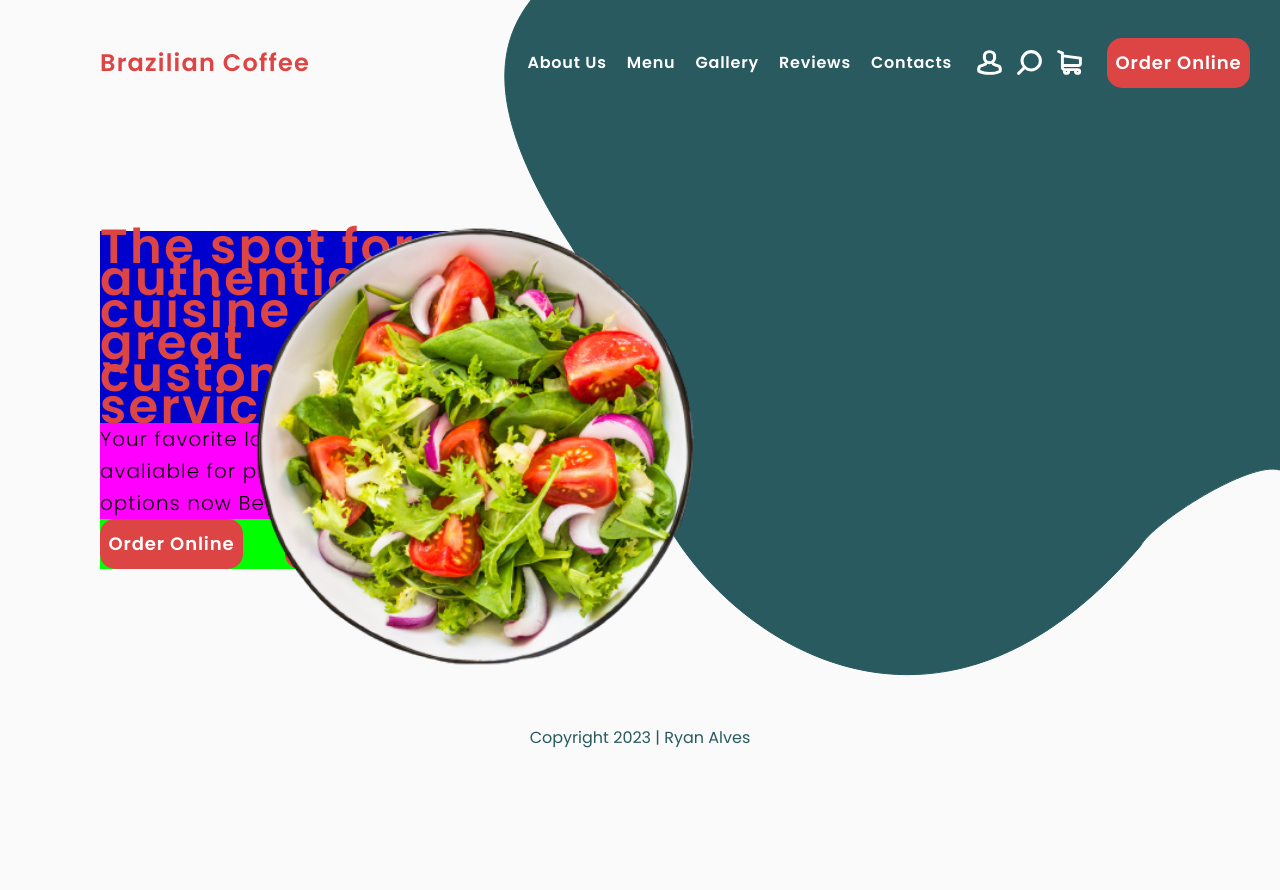
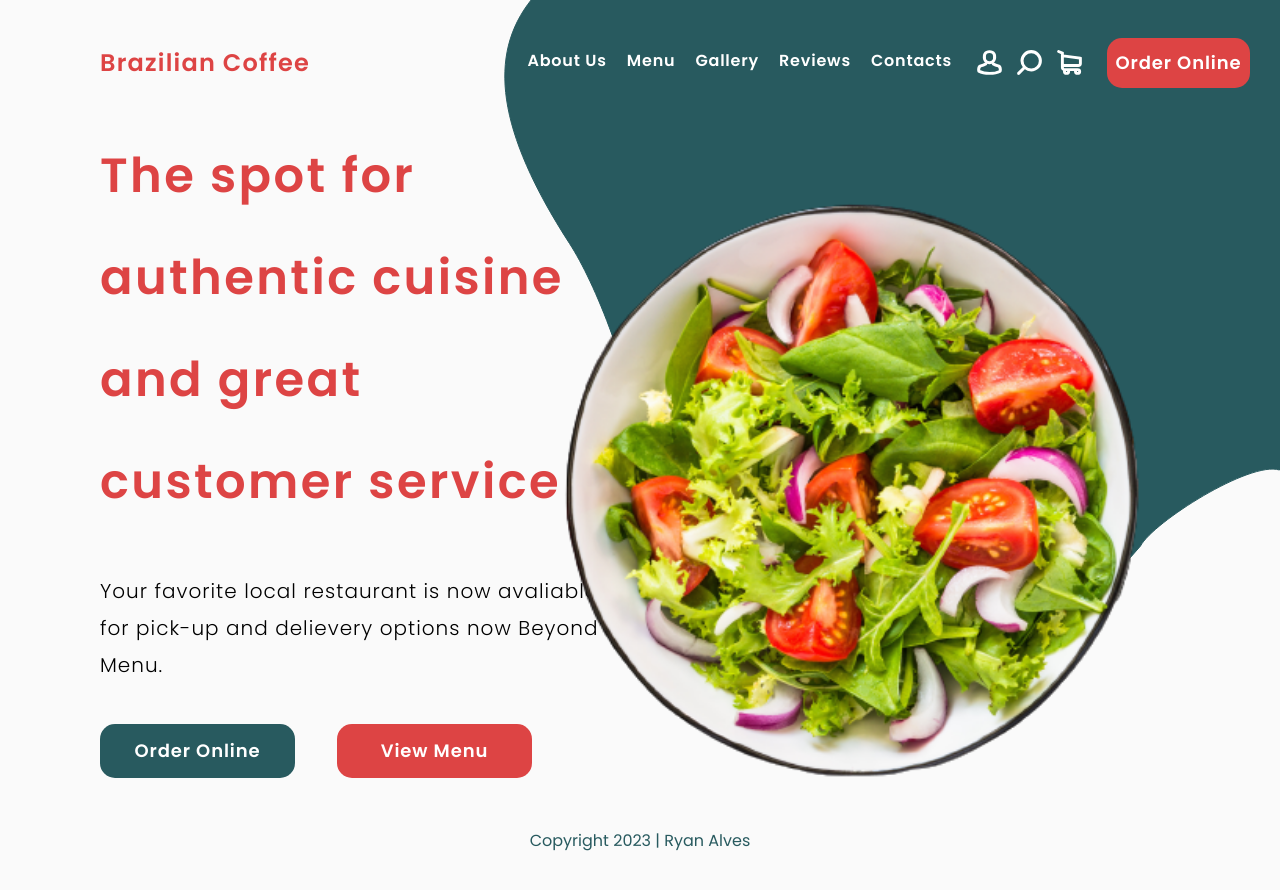
Before and after one commit to RyanAlvesz/brazilian_coffee, a plain HTML site: page index.html in a window 1280 px wide. Before the commit the page ends 800 px from the top, so only its background shows below. Drawn offline with Linux system fonts and the light colour scheme.

Commit message:
Versão Web Finalizada

```diff
--- a/index.html
+++ b/index.html
@@ -13,23 +13,23 @@
 
 <body>
 
-    <img src="./img/Fundo.svg" alt="fundo">
+    <img src="./img/Background.svg" alt="background">
     <header>
         <h1>Brazilian Coffee</h1>
-        <div class="container__direita">
+        <div class="information__container">
             <div class="options">
-                <span>About Us</span>
-                <span>Menu</span>
-                <span>Gallery</span>
-                <span>Reviews</span>
-                <span>Contacts</span>
+                <span class="option">About Us</span>
+                <span class="option">Menu</span>
+                <span class="option">Gallery</span>
+                <span class="option">Reviews</span>
+                <span class="option">Contacts</span>
             </div>
             <div class="icons">
                 <img src="./img/User.svg" alt="icons">
-                <img src="./img/lupa.svg" alt="icons">
-                <img src="./img/Carrinho de Compras.svg" alt="icons">
+                <img src="./img/Search.svg" alt="icons">
+                <img src="./img/Buy.svg" alt="icons">
             </div>
-            <div class="button">
+            <div class="button" id="button__top">
                 <span>
                     Order Online
                 </span>
@@ -45,7 +45,7 @@
                 <p>Your favorite local restaurant is now avaliable for pick-up and delievery options now Beyond  Menu.</p>
             </div>
             <div class="buttons">
-            <div class="button">
+                <div class="button" id="green">
                     <span>
                         Order Online
                     </span>
@@ -57,7 +57,7 @@
                 </div>
             </div>
 
-        <img src="./img/salada.png" alt="salada">
+        <img src="./img/Salad.png" alt="salad">
 
     </main>
 
--- a/style.css
+++ b/style.css
@@ -35,7 +35,7 @@ h1{
 
 /* CONTAINER DA DIREITA */
 
-.container__direita{
+.information__container{
     display: flex;
     align-items: center;
     gap: 25px;
@@ -54,6 +54,25 @@ h1{
     gap: 20px;
 }
 
+.option::after{
+    content: '';
+    display: block;
+    width: auto;
+    height: 4px;
+    background-color: #DD4444;
+    border-radius: 10px;
+    opacity: 0;
+    transition-duration: 0.3s;
+}
+
+.option:hover::after{
+    opacity: 1;
+}
+
+.option:hover{
+    cursor: pointer;
+}
+
 /* ESTILIZAÇÃO ÍCONES */
 
 .icons{
@@ -66,12 +85,76 @@ img[alt~=icons]{
     width: 25px;
 }
 
-/* ESTILIZAÇÃO BOTÃO */
+.icons:hover{
+    cursor: pointer;
+}
+
+/* ESTILIZAÇÃO DO BOTÃO SUPERIOR */
+
+#button__top{
+    width: 143px;
+    height: 50px;
+}
+
+#button__top:hover{
+    background-color: #DD4444;
+    color: white;
+}
+
+/* ESTILIZAÇÃO IMAGEM DE FUNDO */
+
+img[alt~=background]{
+    position: absolute;
+    right: 0;
+    top: 0;
+    z-index: -1;
+}
+
+/* ESTILIZAÇÃO DO LAYOUT PRINCIPAL */
+
+main{
+    display: flex;
+    flex-direction: column;
+    justify-content: center;
+    gap: 40px;
+    padding-left: 100px;
+    width: 48%;
+}
+
+/* ESTILIZAÇÃO DO TÍTULO */
+
+.headline{
+    font-family: 'Poppins';
+    font-style: normal;
+    font-weight: 600;
+    font-size: 3em;
+    line-height: 102px;
+    letter-spacing: 0.05em;
+    color: #DD4444;
+}
+
+/* ESTILIZAÇÃO DO SUBTÍTULO */
+
+.subtitle{
+    font-family: 'Poppins';
+    font-style: normal;
+    font-weight: 300;
+    font-size: 1.25em;
+    line-height: 37px;
+    letter-spacing: 0.05em;
+}
+
+/* ESTILIZAÇÃO DOS BOTÕES */
+
+.buttons{
+    display: flex;
+    gap: 42px;
+}
 
 .button{
     background-color: #DD4444;
-    width: 143px;
-    height: 50px;
+    width: 195px;
+    height: 54px;
     border-radius: 15px;
     display: grid;
     align-items: center;
@@ -83,54 +166,38 @@ img[alt~=icons]{
     letter-spacing: 0.05em;
 }
 
-/* ESTILIZAÇÃO IMAGEM DE FUNDO */
-
-img[alt~=fundo]{
-    position: absolute;
-    right: 0;
-    top: 0;
-    z-index: -1;
+.button:hover{
+    background-color: #fafafa;
+    color: #DD4444;
+    border: solid;
+    border-color: #DD4444;
+    cursor: pointer;
 }
 
-main{
-    display: flex;
-    flex-direction: column;
-    justify-content: center;
-    padding-left: 100px;
-    width: 40%;
+#green{
+    background-color: #285a5f;
 }
 
-.headline{
-    background-color: mediumblue;
-    font-family: 'Poppins';
-    font-style: normal;
-    font-weight: 600;
-    font-size: 3em;
-    line-height: 32px;
-    letter-spacing: 0.05em;
-    color: #DD4444;
+#green:hover{
+    background-color: #fafafa;
+    color: #285a5f;
+    border: solid;
+    border-color: #285a5f;
+    cursor: pointer;
 }
 
-.subtitle{
-    background-color: magenta;
-    font-family: 'Poppins';
-    font-style: normal;
-    font-weight: 300;
-    font-size: 1.25em;
-    line-height: 32px;
-    letter-spacing: 0.05em;
+/* ESTILIZAÇÃO DA SALADA */
+
+img[alt~=salad]{
+    position: absolute;
+    width: 578px;
+    top: 200px;
+    right: 140px;
 }
 
-.buttons{
-    background-color: lime;
-    display: flex;
-    gap: 42px;
-}
-
-img[alt~=salada]{
-    position: absolute;
-    width: 731px;
-    top: 25%;
+img[alt~=salad]:hover{
+    transform: scale(1.1);
+    animation-duration: 1s
 }
 
 /* ESTILIZAÇÃO FOOTER */
```
Also changed, not shown: img/Background.svg (renamed from img/Fundo.svg), img/Buy.svg (renamed from img/Carrinho de Compras.svg), img/Salad.png (added), img/Search.svg (renamed from img/Lupa.svg), img/salada.png (deleted), 2 other files. Lines whose indentation alone changed are shown as unchanged.
